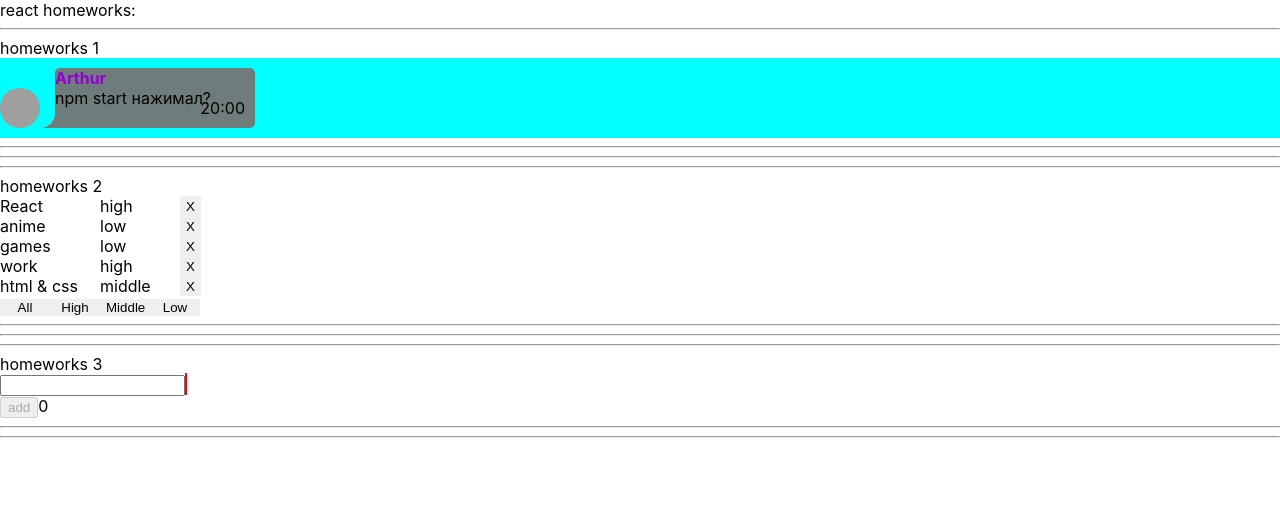
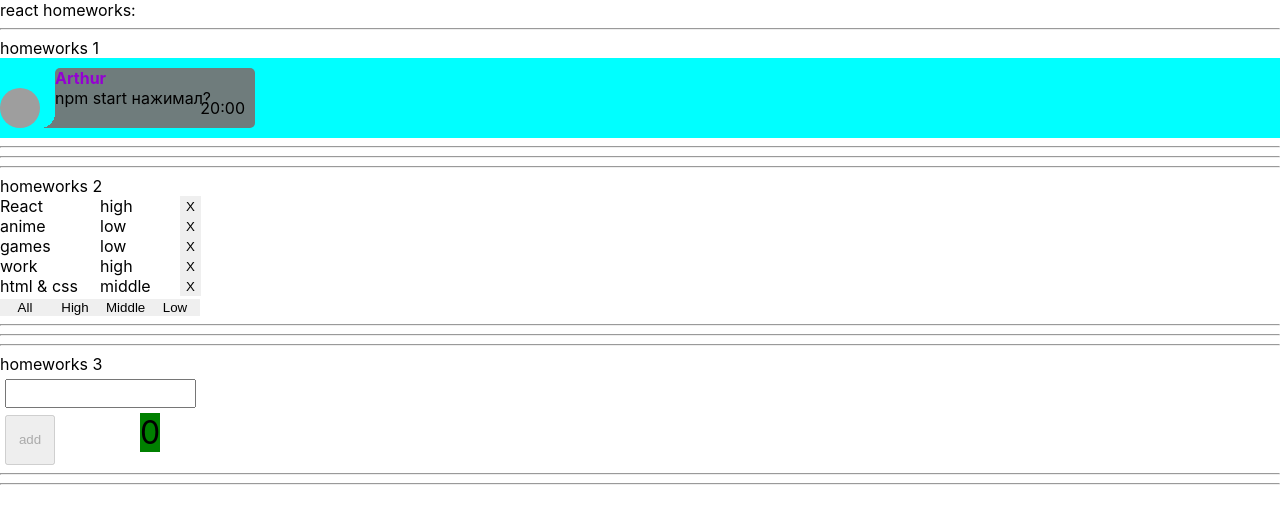
Before and after one commit to Barbos20/homework, a React (Create React App) app: page / in a window 1280 px wide. Shown: the top 524 px of the page. Built offline with nearby package versions, Linux system fonts and the light colour scheme; grey boxes are pictures that could not be loaded.

Commit message:
homework 3

```diff
--- a/src/p2-homeworks/h3/Greeting.module.css
+++ b/src/p2-homeworks/h3/Greeting.module.css
@@ -1,7 +1,26 @@
-.someClass {
+.error {
+  background: red;
+  height: 21px;
+  margin-left: 10px;
+}
+
+.button {
+  width: 50px;
+  height: 50px;
+  margin-left: 5px;
+}
+
+.count {
+  margin-left: 85px;
+  font-size: xx-large;
+  background: green;
+  width: 50px;
+  height: 50px;
 
 }
 
-.error {
-    border: 1px solid red;
+.input {
+  outline: none;
+  padding: 5px;
+  margin: 5px;
 }
```
